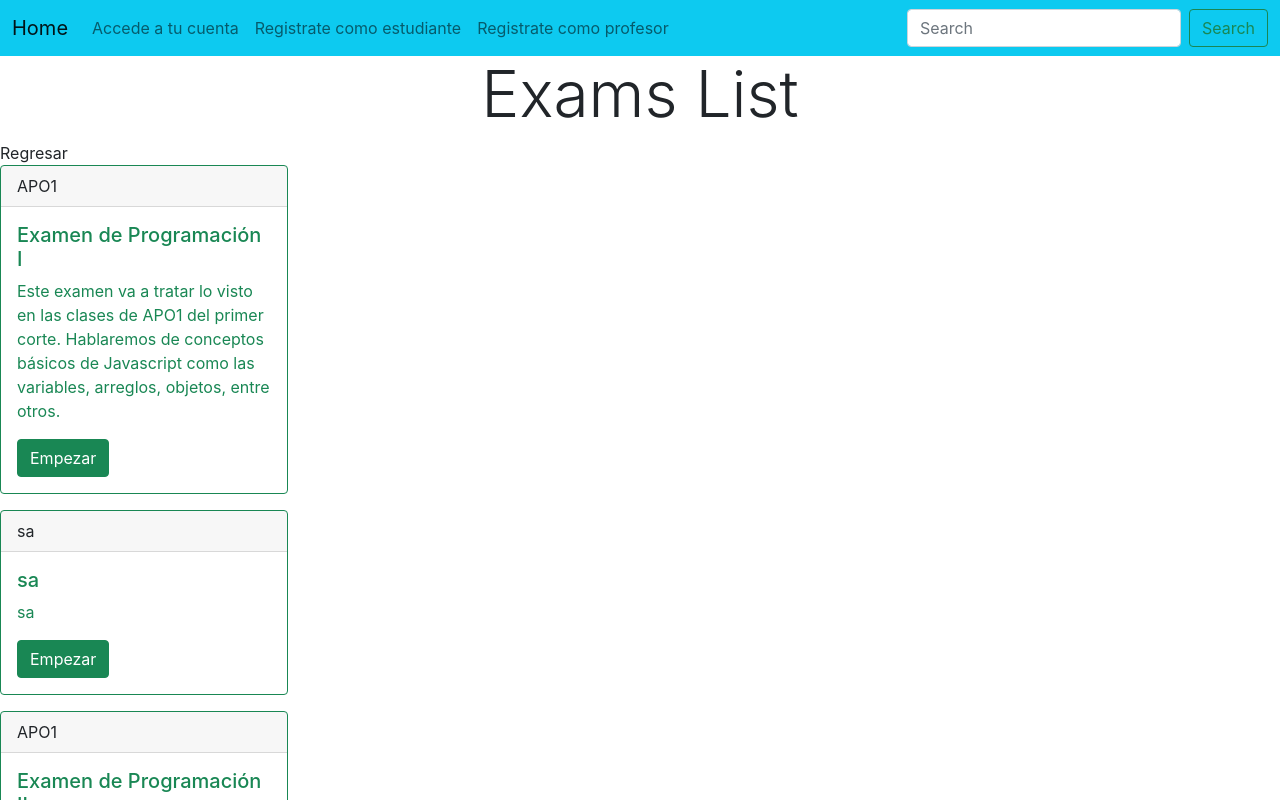
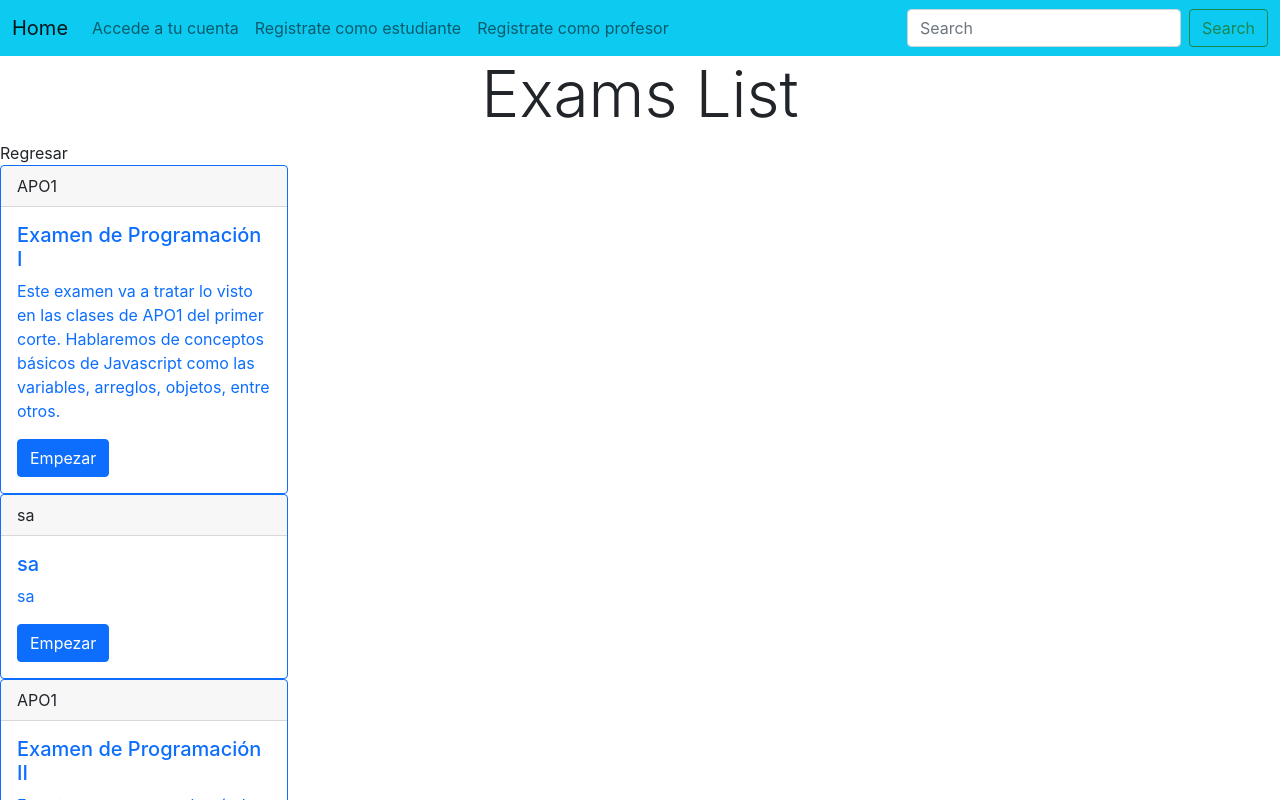
Before and after one commit to FelipeBarretoB/next.js-class-app, a Next.js app in the folder class-app/: page /exams/exams-list in a window 1280 px wide. Shown: the top 800 px of the page. Built offline with nearby package versions, Linux system fonts and the light colour scheme.

Commit message:
un poco de decoración

```diff
--- a/class-app/pages/exams/create-exam.js
+++ b/class-app/pages/exams/create-exam.js
@@ -144,7 +144,7 @@ function CreateExamsPage() {
                 {forms.map((item) => {
                     return <Formulary key={item} form={item}/>
                 })}
-            <input type="submit"></input>
+            <input type="submit" className = "form-control"></input>
             </form>
         </div>
     </div>
--- a/class-app/pages/exams/exams-list.js
+++ b/class-app/pages/exams/exams-list.js
@@ -14,14 +14,16 @@ function Card(props) {
     }
 
     //console.log(props.name)
-    return <div className="card border-success mb-3" style={{maxWidth: "18rem"}}>
+    //btn btn-success mb-3
+    return <div className="card border-primary" style={{maxWidth: "18rem"}}>
         <div className="card-header">{props.subject}</div>
-        <div className="card-body text-success">
+        <div className="card-body text-primary">
         <h5 className="card-title">{props.name}</h5>
         <p className="card-text">{props.description}</p>
         <input type="text" ref={idRef} style={{display : "none"}} value={props.id} readOnly/>
         {/* <p id="examId" style={{display: "none"}}>{props.id}</p> */}
-        <button onClick={handleClick} type="button" className="btn btn-success" value={props.id}>Empezar</button>
+
+        <button onClick={handleClick} type="button" className="btn btn-primary" value={props.id}>Empezar</button>
         </div>
   </div>
 }
--- a/class-app/styles/Home.module.css
+++ b/class-app/styles/Home.module.css
@@ -1,6 +1,7 @@
 .container {
   padding: 0 2rem;
 }
+
 
 .main {
   min-height: 100vh;
--- a/class-app/styles/globals.css
+++ b/class-app/styles/globals.css
@@ -1,4 +1,5 @@
 html,
+
 body {
   padding: 0;
   margin: 0;
```
Also changed, not shown: class-app/pages/Components/Formulary.js (+4 -4 lines), class-app/pages/exams/[examId].js (+6 -5 lines).
